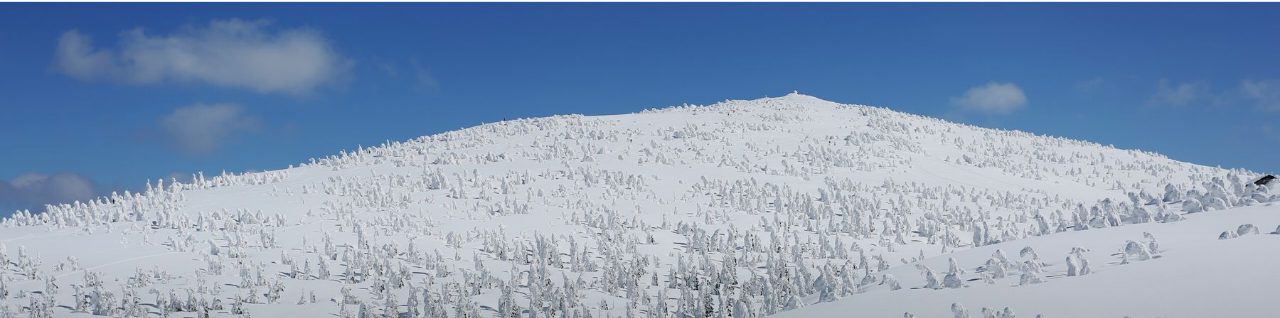
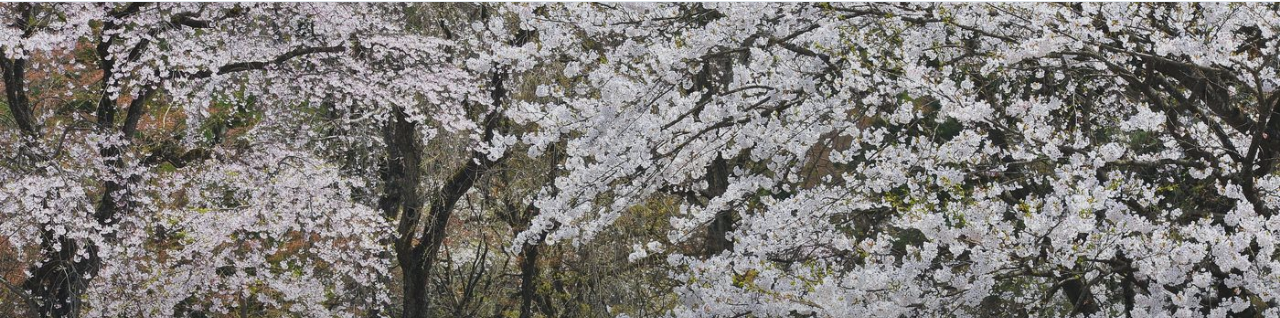
Before and after one commit to masatoamano/discover-akita, a plain HTML site: page index.html in a window 1280 px wide. Shown: the part 52-370 px from the top of the page. Drawn offline with Linux system fonts and the light colour scheme.

Commit message:
Swap the homepage hero photo away from snow
The hero banner was a snowy-mountain shot, piling onto the already
winter-heavy Places/Seasons sections. Use the Kakunodate cherry-blossom
gate instead, which matches the hero copy's own "samurai town under
weeping cherries" line and gives the homepage a lighter first
impression.

Co-Authored-By: Claude Sonnet 5 <noreply@anthropic.com>
Claude-Session: https://claude.ai/code/session_0186jfykwdhqm2frZ1zJZmuD

```diff
--- a/index.html
+++ b/index.html
@@ -19,7 +19,7 @@
   <a class="nav" href="plan.html">Plan your trip</a>
 </div></div>
 
-<header class="hero" style="background-image:url('img/hero.jpg')">
+<header class="hero" style="background-image:url('img/k_gate.jpg');background-position:center 30%">
   <div class="wrap">
     <div class="kicker">Central Akita, Northern Japan</div>
     <h1>The Japan most travelers never see</h1>
```
Also changed, not shown: img/hero.jpg (deleted).
